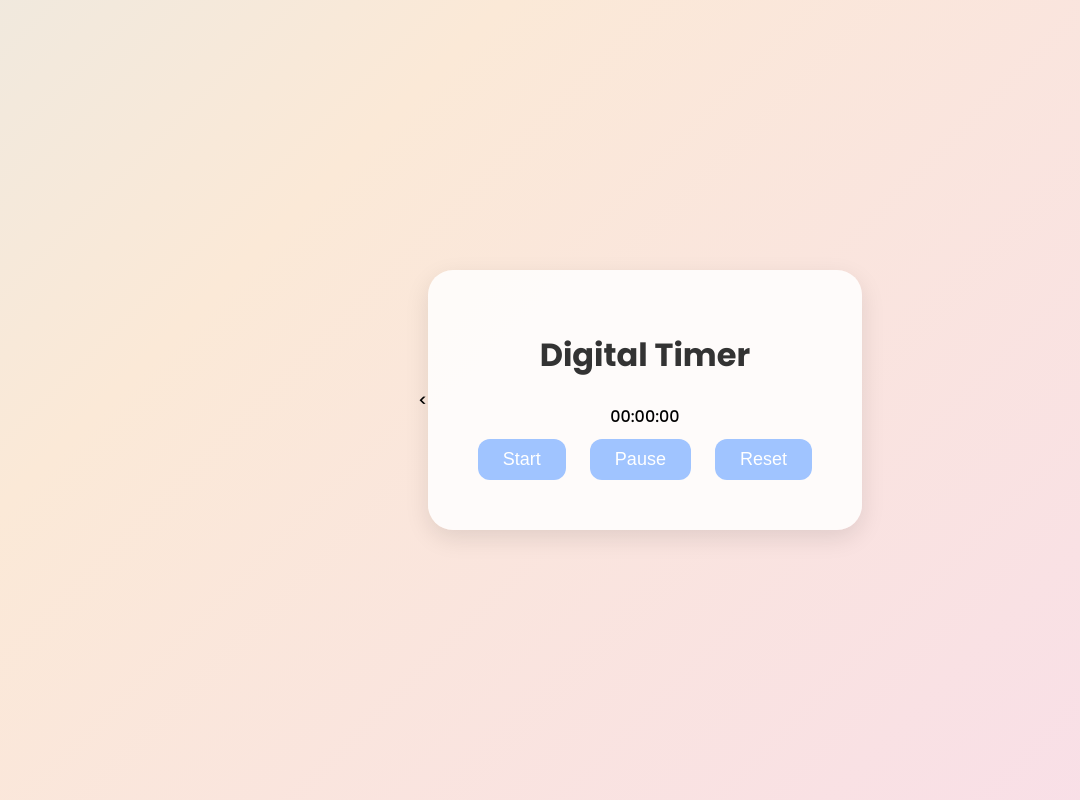
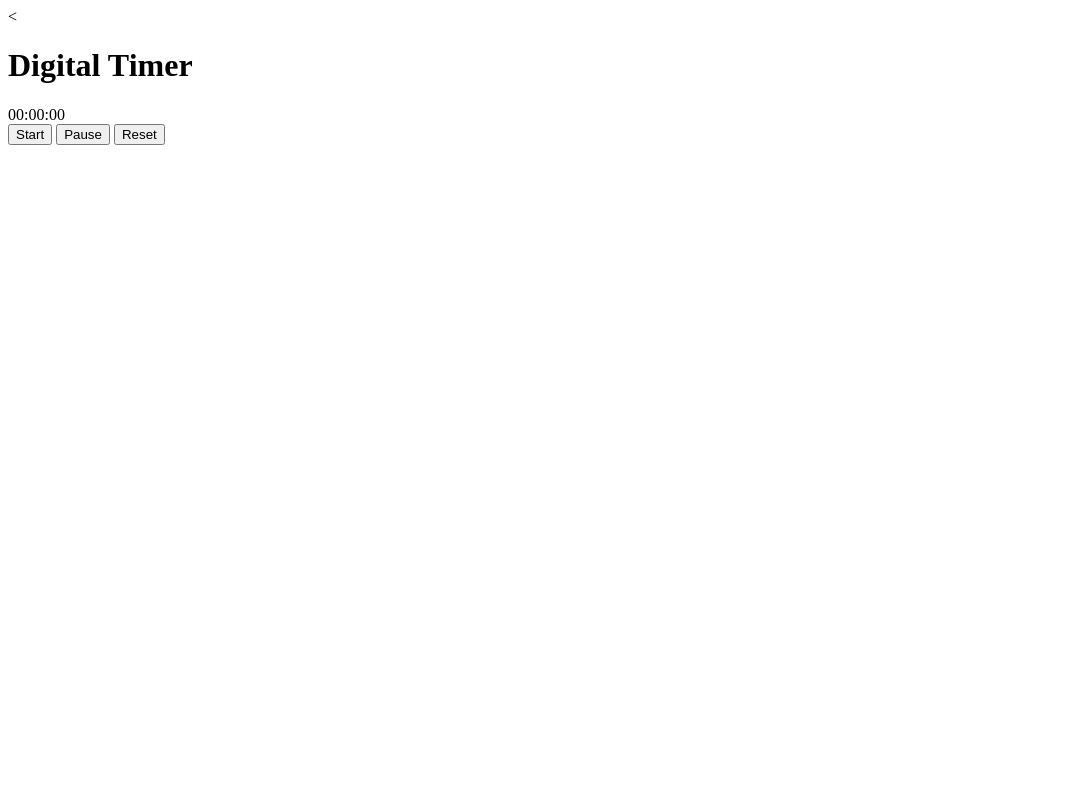
Before and after one commit to KiranmayeeBonula/digital-timer, a plain HTML site: page index.html in a window 1280 px wide. Shown: the whole page, without its empty margins (0-1080 px from the left). Drawn offline with Linux system fonts and the light colour scheme.

Commit message:
Update style.css

```diff
--- a/style.css
+++ b/style.css
@@ -1,65 +1,35 @@
-/* General body style */
-body {
-  margin: 0;
-  height: 100vh;
-  display: flex;
-  justify-content: center;
-  align-items: center;
-  font-family: 'Poppins', sans-serif;
-  background: linear-gradient(-45deg, #f6d5f7, #fbe9d7, #c2e9fb, #d4fc79);
-  background-size: 400% 400%;
-  animation: gradientBG 10s ease infinite;
+/* 🌥️ Floating clouds background */
+.cloud {
+  position: absolute;
+  background: url("https://i.ibb.co/4j5kYBx/cloud.png") no-repeat;
+  background-size: contain;
+  width: 200px;
+  height: 120px;
+  opacity: 0.7;
+  animation: moveClouds 60s linear infinite;
 }
 
-/* Gradient animation */
-@keyframes gradientBG {
-  0% { background-position: 0% 50%; }
-  50% { background-position: 100% 50%; }
-  100% { background-position: 0% 50%; }
+.cloud:nth-child(1) {
+  top: 15%;
+  left: -200px;
+  animation-delay: 0s;
 }
 
-/* Timer container */
-.timer-container {
-  background-color: rgba(255, 255, 255, 0.85);
-  padding: 40px;
-  border-radius: 25px;
-  box-shadow: 0 8px 25px rgba(0, 0, 0, 0.1);
-  text-align: center;
-  transition: transform 0.3s ease;
+.cloud:nth-child(2) {
+  top: 40%;
+  left: -250px;
+  width: 250px;
+  animation-delay: 10s;
 }
 
-.timer-container:hover {
-  transform: scale(1.05);
+.cloud:nth-child(3) {
+  top: 65%;
+  left: -300px;
+  width: 180px;
+  animation-delay: 20s;
 }
 
-/* Title */
-h1 {
-  margin-bottom: 25px;
-  color: #333;
+@keyframes moveClouds {
+  from { transform: translateX(0); }
+  to { transform: translateX(120vw); }
 }
-
-/* Timer text */
-#timer {
-  font-size: 48px;
-  font-weight: bold;
-  margin-bottom: 25px;
-  color: #444;
-}
-
-/* Buttons */
-button {
-  margin: 10px;
-  padding: 10px 25px;
-  font-size: 18px;
-  border: none;
-  border-radius: 12px;
-  background-color: #a0c4ff;
-  color: #fff;
-  cursor: pointer;
-  transition: background 0.3s, transform 0.2s;
-}
-
-button:hover {
-  background-color: #bdb2ff;
-  transform: translateY(-3px);
-}
```
